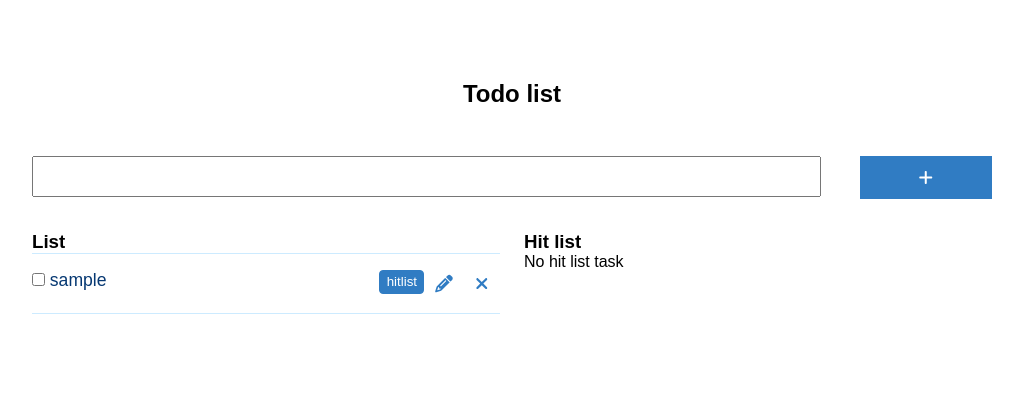
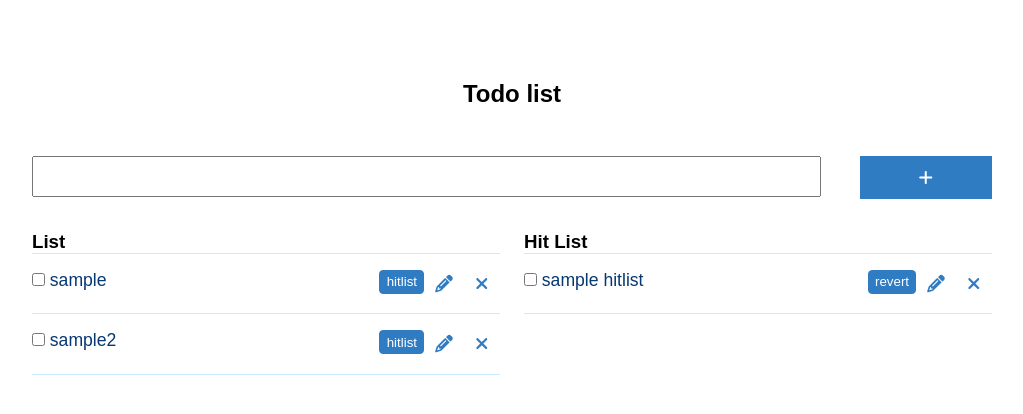
Before and after one commit to glory-arisah/Vue-todo-app, a Vue app: page / in a window 1280 px wide. Shown: the top 414 px of the page, without its empty margins (128-1151 px from the left). Built offline with nearby package versions, Linux system fonts and the light colour scheme.

Commit message:
Divided the app into 2 components Enabled single-word component name

```diff
--- a/package.json
+++ b/package.json
@@ -38,7 +38,9 @@
     "parserOptions": {
       "parser": "@babel/eslint-parser"
     },
-    "rules": {}
+    "rules": {
+      "vue/multi-word-component-names": "off"
+    }
   },
   "browserslist": [
     "> 1%",
--- a/src/App.vue
+++ b/src/App.vue
@@ -1,11 +1,15 @@
 <template>
   <h2 class="align-center">Todo list</h2>
-  <p v-if="errorStatus" class="align-center error">Please input a value</p>
+  <!-- <p v-if="errorStatus" class="align-center error">Please input a value</p> -->
   <section class="main-section">
     <!-- input field to add a todo item -->
     <section class="input">
-      <form @submit="method === 'add' ? addTodo($event) : updateTodo($event)">
-        <input type="text" v-model="todoName" />
+      <form
+        @submit.prevent="
+          method === 'add' ? addTodo($event) : updateTodo($event)
+        "
+      >
+        <input type="text" v-model.trim="todoName" />
       </form>
       <p></p>
       <template v-if="method === 'add'">
@@ -25,87 +29,64 @@
     </section>
     <section class="all-todos">
       <!-- list of the remaining todos -->
-        <section class="mb-3">
-          <h3>List</h3>
-          <template v-if="todosCount > 0">
-            <section v-for="todo in todos" :key="todo.id" class="todos">
-              <p class="todo">
-                <input type="checkbox" style="margin-right:0.3rem;" @change='checkBoxTodo("todos", todo.id)' :checked="todo.done"  false-value=false true-value=true />
-                <span :class="todo.done && 'linethrough'">{{ todo.title }}</span>
-              </p>
-              <p><button v-show="!todo.done" @click="addToHitList(todo.id)" class="hit-list">hitlist</button></p>
-              <div class="action-btns">
-                <font-awesome-icon v-show="!todo.done"
-                  :icon="['fas', 'fa-pencil']"
-                  class="btn"
-                  @click="editTodo('todos', todo.id)"
+      <List
+        @delete-todo-ev="deleteTodo"
+        @edit-todo-ev="editTodo"
+        :array="[...todos]"
+        array-type="todos"
+        @add-or-revert-hitlist="addToHitList"
+        @checkbox-action="checkBoxTodo"
       />
-
-                <font-awesome-icon
-                  :icon="['fas', 'fa-times']"
-                  class="btn"
-                  @click="deleteTodo('todos', todo.id)"
+      <!-- list of
+         all hitlist items -->
+      <div>
+        <List
+          @delete-todo-ev="deleteTodo"
+          @edit-todo-ev="editTodo"
+          :array="[...hitList]"
+          array-type="hitList"
+          @add-or-revert-hitlist="removeFromHitList"
+          @checkbox-action="checkBoxTodo"
         />
       </div>
     </section>
-          </template>
-          <template v-else><p>No task(s) -- type in a value to add a todo now!!</p></template>
   </section>
 
-      <!-- list of all hitlist items -->
-      <div>
-        <h3>Hit list</h3>
-        <template v-if="hitListCount > 0">
-          <section v-for="todo in hitList" :key="todo.id" class="todos">
-            <p class="todo">
-              <input type="checkbox" style="margin-right:0.3rem;" @change='checkBoxTodo("hitList", todo.id)' :checked="todo.done"  false-value=false true-value=true />
-              <span :class="todo.done && 'linethrough'">{{ todo.title }}</span>
-            </p>
-            <p><button v-show="!todo.done" @click="removeFromHitList(todo.id)" class="hit-list">revert</button></p>
-            <div class="action-btns">
-              <font-awesome-icon v-show="!todo.done"
-                :icon="['fas', 'fa-pencil']"
-                class="btn"
-                @click="editTodo('hitList', todo.id)"
-              />
-
-              <font-awesome-icon
-                :icon="['fas', 'fa-times']"
-                class="btn"
-                @click="deleteTodo('hitList', todo.id)"
-              />
-            </div>
-          </section>
-        </template>
-        <template v-else><p>No hit list task</p></template>
-      </div>
-    </section>
-  </section>
+  <!-- try out form -->
 </template>
 
 <script>
-// import HelloWorld from './components/HelloWorld.vue'
-const { format } = require('date-fns')
+import List from "./components/List.vue";
+
 export default {
   name: "App",
   data() {
     return {
-      id: 2,
+      counter: 0,
+      id: 4,
       todos: [
         {
           id: 1,
           title: "sample",
-          createdAt: format(Date.now(), 'yyyy-MM-dd-hh:mm:ss'),
-          updatedAt: format(Date.now(), 'yyyy-MM-dd-hh:mm:ss'),
-          done: false
+          done: false,
+        },
+        {
+          id: 2,
+          title: "sample2",
+          done: false,
         },
       ],
-      hitList: [],
+      hitList: [
+        {
+          id: 3,
+          title: "sample hitlist",
+          done: false,
+        },
+      ],
       todoName: "",
-      errorStatus: false,
       method: "add",
-      itemIndex: 0,
-      listType: 'todos'
+      listType: "",
+      editId: 0,
     };
   },
   methods: {
@@ -114,7 +95,8 @@ export default {
       event.preventDefault();
       this.method = "add";
       if (this.todoName) {
-        this.todos.push({ id: this.id, title: this.todoName, createdAt: format(Date.now(), 'yyyy-MM-dd-hh:mm:ss'), updatedAt: format(Date.now(), 'yyyy-MM-dd-hh:mm:ss'), done: false });
+        const newTodo = { id: this.id, title: this.todoName, done: false }
+        this.todos = [...this.todos, newTodo];
         this.id += 1;
         this.todoName = "";
       } else {
@@ -122,88 +104,86 @@ export default {
         setTimeout(() => (this.errorStatus = false), 3000);
       }
     },
-    // delete a todo item
-    deleteTodo(array, id) {
-      this.itemIndex = id;
-      if (array === 'todos') {
-        this.todos = this.todos.filter((todo) => todo.id !== id);
-      } else if (array === 'hitList') {
-        this.hitList = this.hitList.filter((todo) => todo.id !== id);
-      }
-    },
-    // edit todo item
-    editTodo(array, id) {
-      this.itemIndex = id;
-      this.listType = array
-      if (array === 'todos') {
-        this.todoName = this.todos.find((todo) => todo.id === id).title;
-      } else if (array === 'hitList') {
-        this.todoName = this.hitList.find((todo) => todo.id === id).title;
-      }
+    // set the input text box value to the todo text we want to edit
+    editTodo(arrayType, todo) {
+      [this.todoName, this.editId, this.listType] =
+      [todo.title, todo.id, arrayType];
       document.querySelector('input[type="text"]').focus();
       this.method = "update";
     },
-    // utitlity function to update both normal list and hit list
-    updateTitleAndTime(array, id) {
+    // update a list type task
+    updateListType(array, id) {
       return array.map((todo) => {
-          if (todo.id === id) {
-            todo.title = this.todoName;
-            todo.updatedAt = format(Date.now(), 'yyyy-MM-dd-hh:mm:ss')
-          }
+        if (todo.id === id) todo.title = this.todoName
         return todo;
-        })
+      });
     },
     // update todo item
     updateTodo(event) {
       event.preventDefault();
-      let id = this.itemIndex;
-      // this.method = "update";
-      let array = this.listType
-      if (array === 'todos') {
-        this.todos = this.updateTitleAndTime(this.todos, id)
-      } else if (array === 'hitList') {
-        this.hitList = this.updateTitleAndTime(this.hitList, id)
+      if (this.listType === "todos") {
+        this.todos = this.updateListType(this.todos, this.editId);
+      } else if (this.listType === "hitList") {
+        this.hitList = this.updateListType(this.hitList, this.editId);
       }
       this.todoName = "";
       this.method = "add";
     },
+    // delete a todo item
+    deleteTodo(array, removedTask) {
+      if (array === "todos") this.todos = [...removedTask];
+      else if (array === "hitList") this.hitList = [...removedTask];
+    },
     // utility method for hit list and other list checkbox
     checkBoxArray(array, id) {
       return array.map((todo) => {
-          if (todo.id === id) {
-            todo.done = !todo.done;
-          }
+        if (todo.id === id) todo.done = !todo.done;
         return todo;
       });
     },
     // mark a todo as done
-    checkBoxTodo(array, id) {
-      if (array === 'todos') {
-        this.todos = this.checkBoxArray(this.todos, id)
-      } else if (array === 'hitList') {
-        this.hitList = this.checkBoxArray(this.hitList, id)
-      }
+    checkBoxTodo(arrayType, id) {
+      if (arrayType === "todos")
+        this.todos = this.checkBoxArray(this.todos, id);
+      else if (arrayType === "hitList")
+        this.hitList = this.checkBoxArray(this.hitList, id);
+    },
+    // utility find function
+    findById(array, id) {
+      return array.find((todo) => todo.id === id);
     },
     // add todo to hit list
     addToHitList(id) {
-      let todo = this.todos.find((todoItem) => todoItem.id === id);
-      this.hitList.push(todo)
-      this.todos = this.todos.filter(todoItem => todoItem.id !== todo.id)
+      const todo = this.findById(this.todos, id);
+      this.hitList = [...this.hitList, todo];
+      this.todos = this.todos.filter((todo) => todo.id !== id);
     },
+    // remove list item from hit list
     removeFromHitList(id) {
-      let todo = this.hitList.find((todoItem) => todoItem.id === id);
-      this.hitList = this.hitList.filter(todoItem => todoItem.id !== todo.id)
-      this.todos.push(todo)
-    }
+      const todo = this.findById(this.hitList, id);
+      this.todos = [...this.todos, todo];
+      this.hitList = this.hitList.filter((todo) => todo.id !== id);
+    },
   },
   computed: {
     hitListCount() {
-      return this.hitList.length
+      return this.hitList.length;
     },
     todosCount() {
-      return this.todos.length
-    }
-  }
+      return this.todos.length;
+    },
+  },
+  components: {
+    List,
+  },
+  provide() {
+    return {
+      addToHitList: this.addToHitList,
+      checkBoxTodo: this.checkBoxTodo,
+      editTodo: this.editTodo,
+      deleteTodo: this.deleteTodo,
+    };
+  },
 };
 </script>
 
@@ -279,7 +259,7 @@ h2 {
 
 /* plus icon for adding todo */
 .plus-icon {
-  padding-block: .85rem;
+  padding-block: 0.85rem;
   background-color: var(--clr-blue-light);
   color: white;
   width: 100%;
@@ -287,7 +267,7 @@ h2 {
 }
 .plus-icon:hover {
   border: 1px solid var(--clr-blue-darker);
-  background-color: var(--clr-blue-dark);
+  /* background-color: var(--clr-blue-dark); */
 }
 
 /* todo list styling */
@@ -311,9 +291,9 @@ h2 {
 /* hit list button styling */
 .hit-list {
   background: var(--clr-blue-light);
-  border: .5px solid var(--clr-blue-light);
+  border: 0.5px solid var(--clr-blue-light);
   border-radius: 4px;
-  padding: .2rem .4rem;
+  padding: 0.2rem 0.4rem;
   color: #fff;
   cursor: pointer;
 }
--- /dev/null
+++ b/src/components/List.vue
@@ -0,0 +1,95 @@
+<template>
+  <section class="mb-3">
+    <h3>{{ arrayType === "todos" ? "List" : "Hit List" }}</h3>
+    <template v-if="todosCount > 0">
+      <template v-for="todo in array" :key="todo.id">
+        <section class="todos">
+          <p class="todo">
+            <input
+              type="checkbox"
+              style="margin-right: 0.3rem"
+              @change="checkBoxTodo(todo.id)"
+              :checked="todo.done"
+              false-value="false"
+              true-value="true"
+            />
+            <span :class="todo.done && 'linethrough'">{{ todo.title }}</span>
+          </p>
+          <p>
+            <button
+              v-show="!todo.done"
+              @click="addOrRevertList(todo.id)"
+              class="hit-list"
+            >
+              {{ arrayType === "todos" ? "hitlist" : "revert" }}
+            </button>
+          </p>
+          <div class="action-btns">
+            <font-awesome-icon
+              v-show="!todo.done"
+              :icon="['fas', 'fa-pencil']"
+              class="btn"
+              @click="editTodo(todo.id)"
+            />
+
+            <font-awesome-icon
+              :icon="['fas', 'fa-times']"
+              class="btn"
+              @click="deleteTodo(todo.id)"
+            />
+          </div>
+        </section>
+      </template>
+    </template>
+    <template v-else>
+      <p>
+        {{
+          arrayType === "todos"
+            ? "No task(s) -- type in a value to add a todo now!!"
+            : "Add special tasks to your hit list!"
+        }}
+      </p>
+    </template>
+  </section>
+</template>
+
+<script>
+export default {
+  name: "List",
+  data() {
+    return {
+      task: {},
+      hitListId: 0,
+    };
+  },
+  props: ["array", "arrayType"],
+  computed: {
+    todosCount() {
+      return this.array.length;
+    },
+  },
+  methods: {
+    editTodo(id) {
+      this.task = this.array.find((todo) => todo.id === id);
+      const [todo, arrayType] = [this.task, this.arrayType];
+      this.$emit("edit-todo-ev", arrayType, todo);
+    },
+    deleteTodo(id) {
+      const arrayType = this.arrayType;
+      const removedTask = this.array.filter((todo) => todo.id !== id);
+      this.$emit("delete-todo-ev", arrayType, removedTask);
+    },
+    addOrRevertList(id) {
+      // const arrayType = this.arrayType;
+      this.$emit("add-or-revert-hitlist", id);
+    },
+    checkBoxTodo(id) {
+       const arrayType = this.arrayType
+      this.$emit("checkbox-action", arrayType, id)
+    },
+  },
+  emits: ["edit-todo-ev", "delete-todo-ev", "add-or-revert-hitlist", "checkbox-action"],
+};
+</script>
+
+<style scoped></style>
```
Lines whose indentation alone changed are shown as unchanged.
